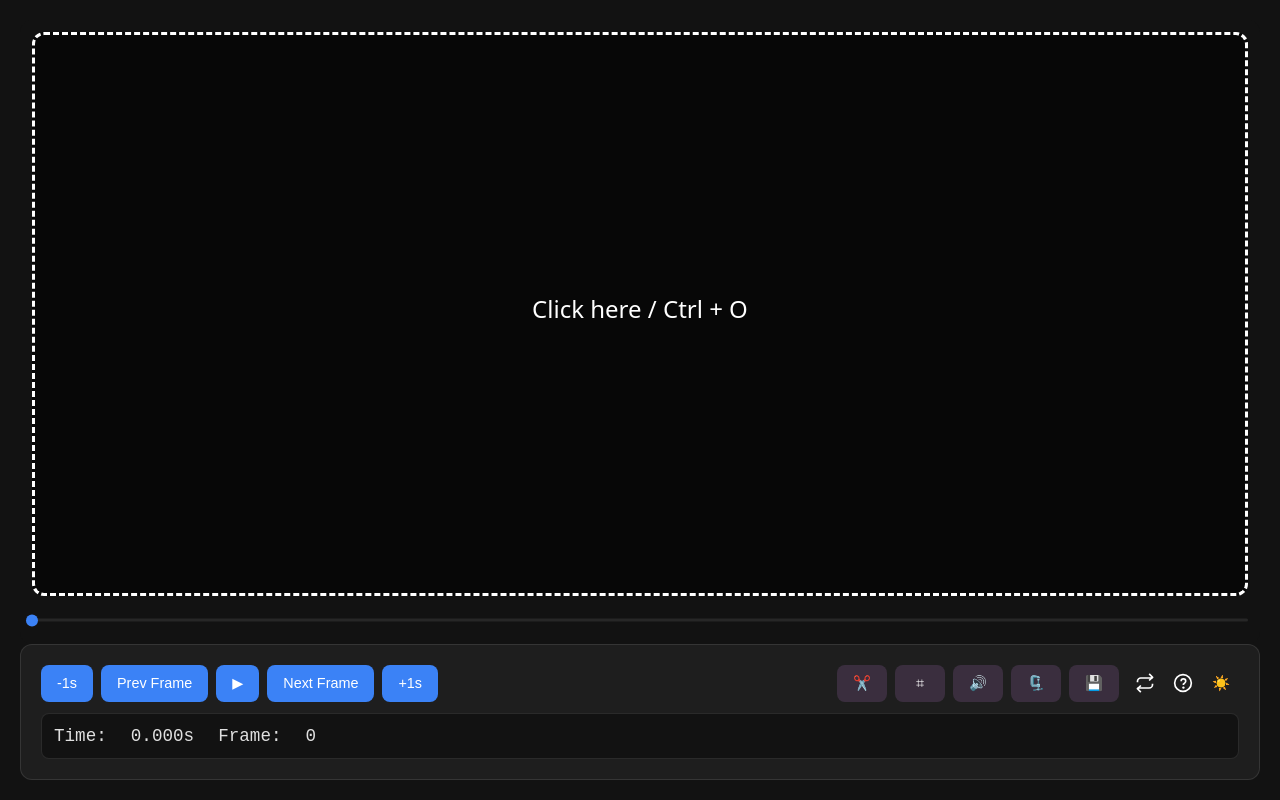
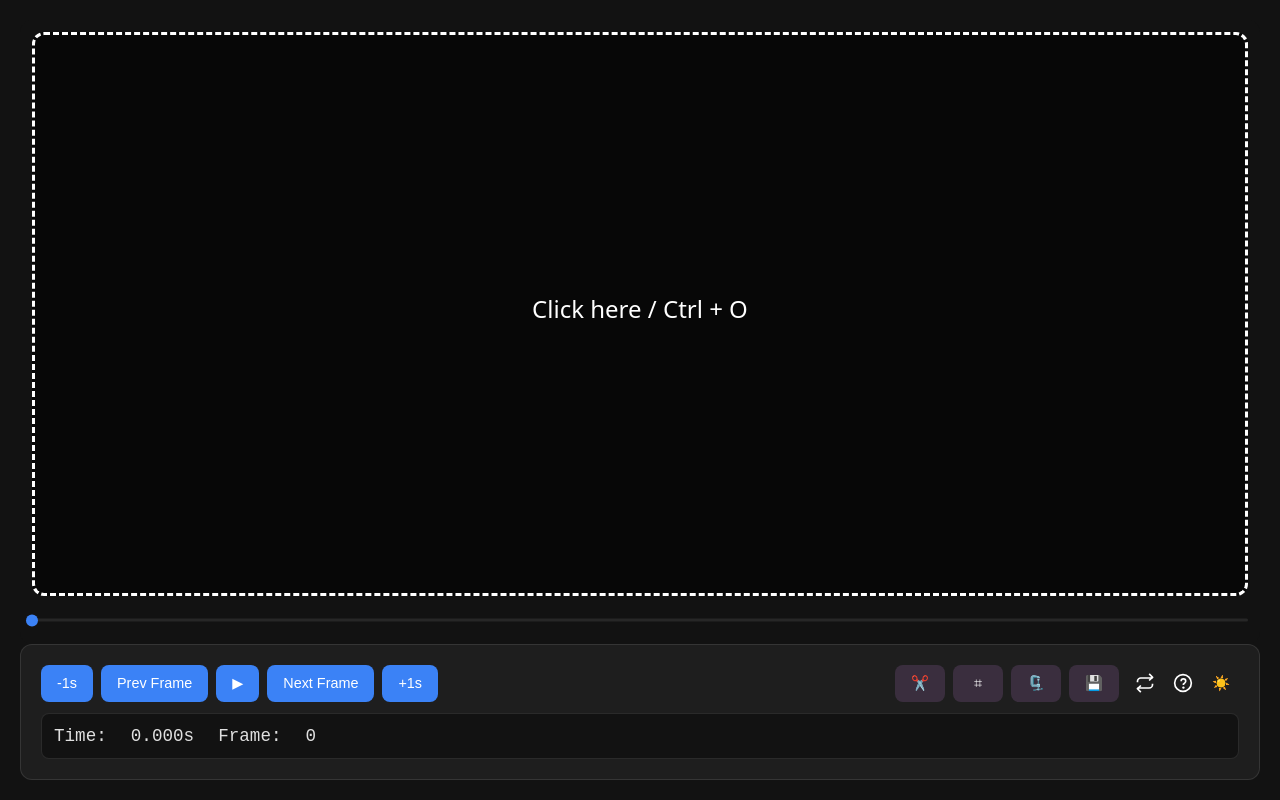
Before and after one commit to 99oblivius/video-scrubber, a website with bundled scripts: page src/index.html in a window 1280 px wide. Built offline with nearby package versions, Linux system fonts and the light colour scheme.

Commit message:
removed unused audio button

```diff
--- a/src/index.html
+++ b/src/index.html
@@ -68,7 +68,7 @@
                 </div>
                 <button class="editor-button" id="trim-button">✂️</button>
                 <button class="editor-button" id="crop-button">⌗</button>
-                <button class="editor-button">🔊</button>
+                <!-- <button class="editor-button">🔊</button> -->
                 <button class="editor-button" id="compress-button">🗜️</button>
                 <button class="editor-button" id="save-button">💾</button>
             </div>
--- a/src/styles.css
+++ b/src/styles.css
@@ -754,7 +754,7 @@ button:hover {
 }
 
 /* Media Queries */
-@media (min-width: 890px) {
+@media (min-width: 833px) {
   .editor-row {
       justify-self: end;
   }
```
